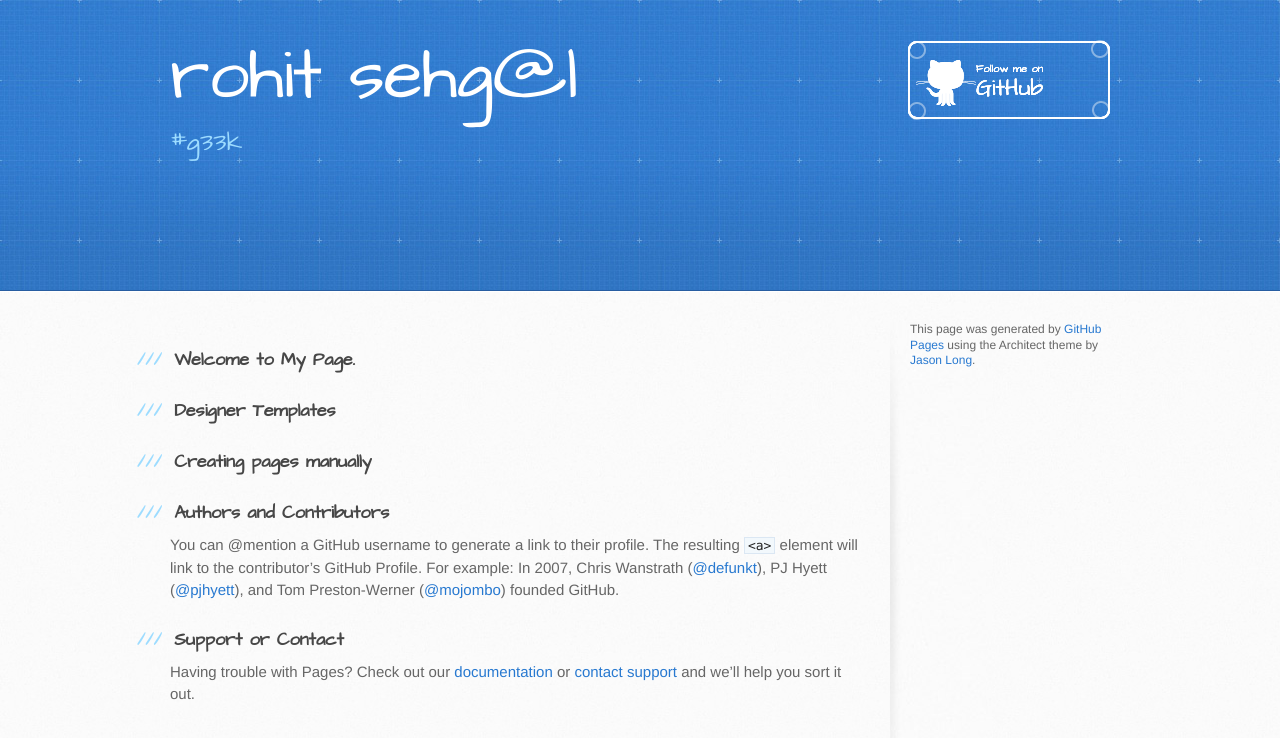
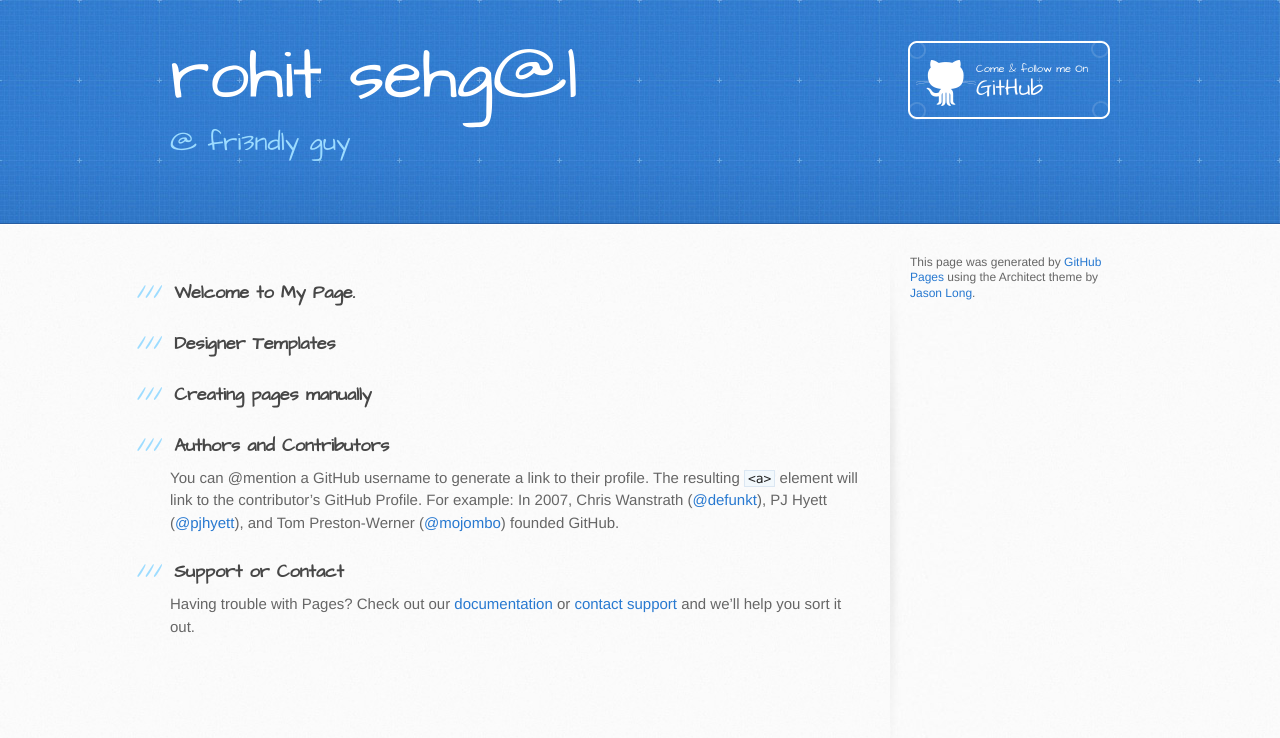
Before and after one commit to r0hi7/r0hi7.github.io, a plain HTML site: page index.html in a window 1280 px wide. Drawn offline with Linux system fonts and the light colour scheme.

Commit message:
Finalied index

```diff
--- a/index.html
+++ b/index.html
@@ -20,11 +20,8 @@
     <header>
       <div class="inner">
         <h1>rohit sehg@l</h1>
-        <h2>#g33k</h2>
-        <a href="https://github.com/r0hi7" class="button"><small>Follow me on</small> GitHub</a><br>
-        <a href="https://github.com/r0hi7" class="button"><small>Follow me on</small> GitHub</a><br>
-        <a href="https://github.com/r0hi7" class="button"><small>Follow me on</small> GitHub</a><br>
-        <a href="https://github.com/r0hi7" class="button"><small>Follow me on</small> GitHub</a><br>
+        <h2>@ fri3ndly guy</h2>
+        <a href="https://github.com/r0hi7" class="button"><small>Come & follow me On </small> GitHub</a><br>
       </div>
     </header>
 
```
